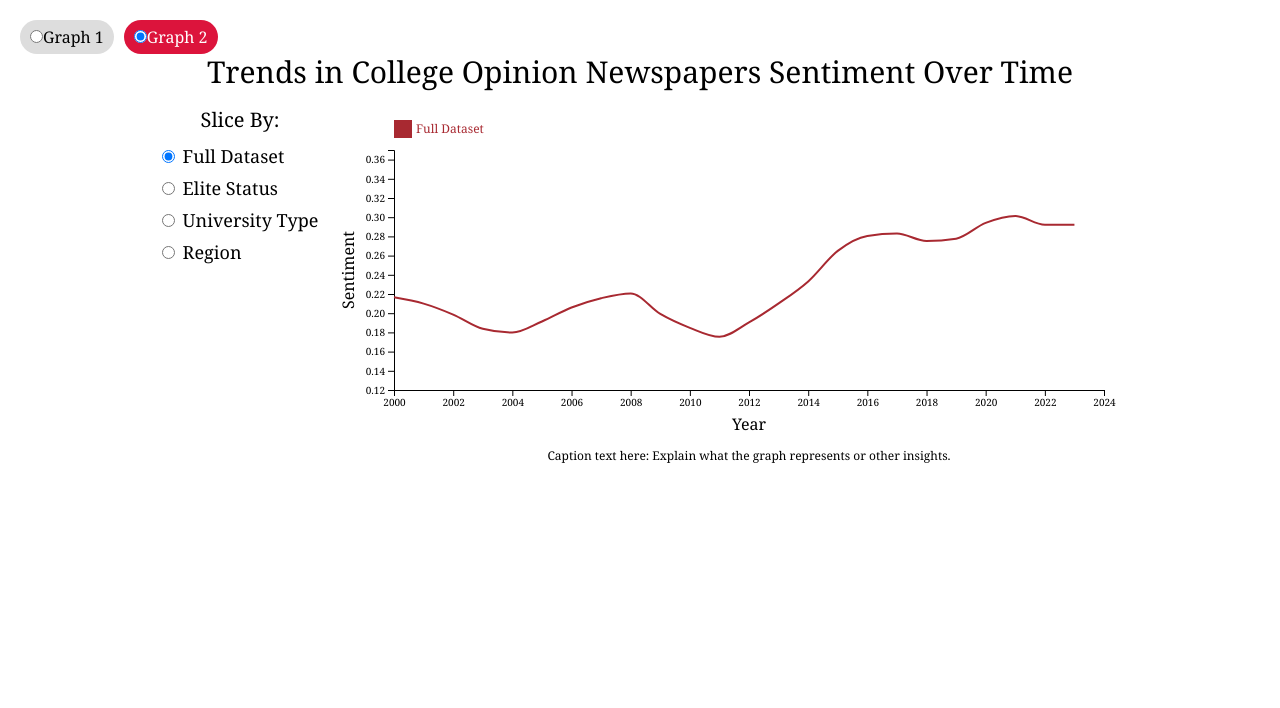
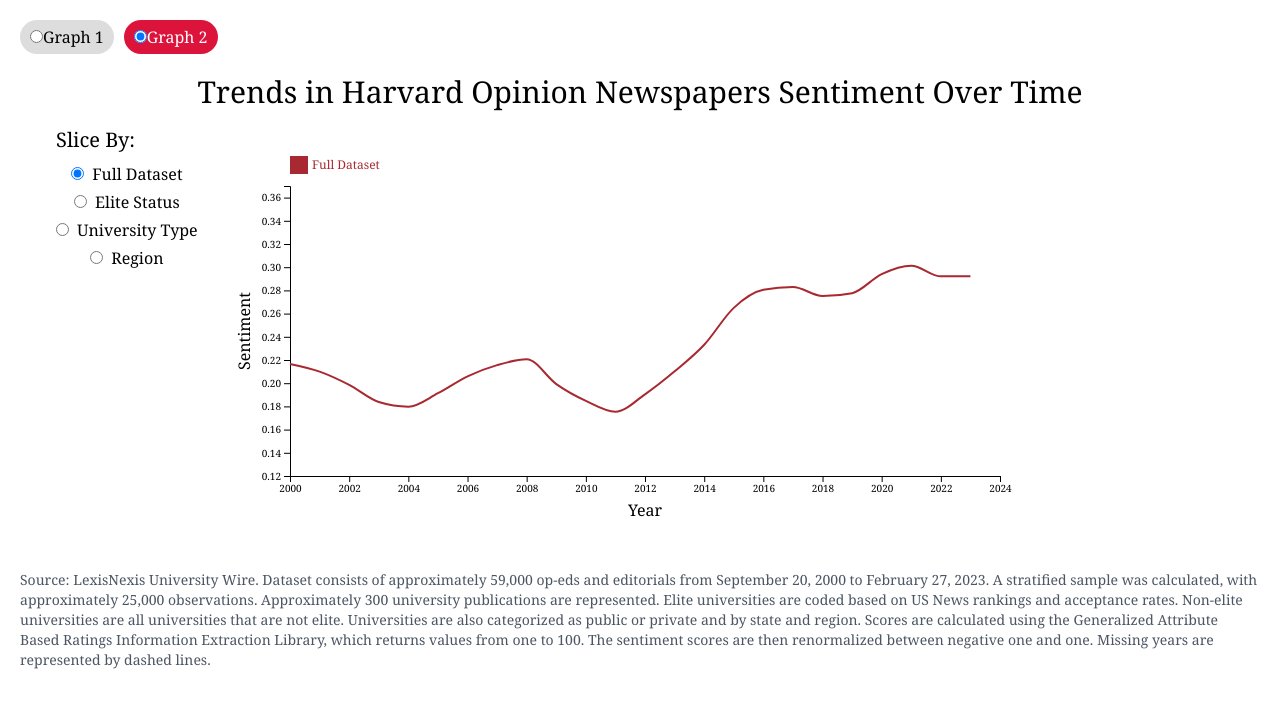
Before and after one commit to theharvardcrimson/sentiment-analysis-graphs, a React (Create React App) app: page / in a window 1280 px wide. Both pictures are taken after a click on the label "Graph 2". Shown: the top 708 px of the page. Built offline with nearby package versions, Linux system fonts and the light colour scheme.

Commit message:
add captions

```diff
--- a/src/AggregateChart.js
+++ b/src/AggregateChart.js
@@ -53,7 +53,7 @@ const Graph2 = ({ type, category }) => {
     // Remove any existing SVG elements
     d3.select(d3Container.current).selectAll("svg").remove();
 
-    const margin = { top: 60, right: 30, bottom: 100, left: 60 }, // Increase left margin to accommodate legend
+    const margin = { top: 60, right: 30, bottom: 50, left: 60 }, // Increase left margin to accommodate legend
     width = 800 - margin.left - margin.right,
     height = 400 - margin.top - margin.bottom;
 
@@ -98,15 +98,6 @@ const Graph2 = ({ type, category }) => {
     svg.append("g")
       .call(d3.axisLeft(y))
       .attr('font-family', 'Georgia, serif');
-
-    svg.append("text")
-      .attr("x", width / 2)
-      .attr("y", height + margin.bottom - 30)
-      .attr("text-anchor", "middle")
-      .attr("font-family", "Georgia, serif")
-      .attr("font-size", "12px")
-      .text("Caption text here: Explain what the graph represents or other insights.");
-
 
     const line = d3.line()
       .x(d => x(d.year))
--- a/src/AggregateSelection.js
+++ /dev/null
@@ -1,36 +0,0 @@
-import React from 'react';
-import './App.css';
-
-const Dropdown = ({ categories, types, selectedCategory, setSelectedCategory, selectedType, setSelectedType }) => {
-
-    // Function to format display name
-    const formatDisplayName = (name) => {
-        return name.replace(/_/g, ' ')
-            .replace('normalized', '')
-            .replace(/^net /i, '')
-            .split(' ')
-            .map(word => word.charAt(0).toUpperCase() + word.slice(1))
-            .join(' ')
-            .trim();
-    };
-
-    return (
-        <div className="flex flex-col items-center p-4 mb-4">
-            {/* Dropdown for selecting filter */}
-            <label className='text-xl mb-2' htmlFor="type-select">
-                Slice By:
-            </label>
-        <div className="flex flex-col space-y-1 items-start" onChange={e => setSelectedType(e.target.value)}>
-            {types.map((category) => (
-                <div key={category}>
-                    <input type="radio" id={category} name="type" value={category} checked={selectedType === category} />
-                    <label className="whitespace-nowrap ml-2 text-lg" htmlFor={category}>{formatDisplayName(category)}</label>
-                </div>
-            ))}
-</div>
-
-        </div>
-    );
-};
-
-export default Dropdown;
--- a/src/App.css
+++ b/src/App.css
@@ -15,40 +15,6 @@
   color: white;
 }
 
-/* Checkbox container */
-.checkbox-container {
-  display: flex;
-  flex-wrap: wrap;
-  gap: 10px;
-  padding: 10px;
-}
-
-/* Color key */
-.color-key {
-  display: flex;
-  flex-wrap: wrap;
-  margin-bottom: 20px;
-}
-
-.color-box {
-  width: 20px;
-  height: 20px;
-  display: inline-block;
-  margin-right: 5px;
-  border-radius: 3px;
-}
-
-.color-label {
-  margin-right: 10px;
-  display: flex;
-  align-items: center;
-}
-
-/* Toggle styles */
-.toggle-container {
-  display: flex;
-}
-
 .toggle-label {
   cursor: pointer;
   display: inline-block;
--- a/src/App.js
+++ b/src/App.js
@@ -2,6 +2,8 @@ import React, { useState } from 'react';
 import './App.css';
 import Graph1Packaged from './Graph1Packaged';
 import Graph2Packaged from './Graph2Packaged';
+import GraphCaption1 from './caption1';
+import GraphCaption2 from './caption2';
 
 function App() {
   // State to keep track of which graph to display
@@ -15,7 +17,7 @@ function App() {
   return (
     <div className="App">
       {/* Container for radio button toggles */}
-      <div className="toggle-container">
+      <div className="flex">
         {/* Toggle for Graph 1 */}
         <label className={`toggle-label ${selectedGraph === 'graph1' ? 'active' : ''}`}>
           <input
@@ -39,6 +41,7 @@ function App() {
       </div>
       {/* Conditional rendering of Graph components based on selectedGraph state */}
       {selectedGraph === 'graph1' ? <Graph1Packaged /> : <Graph2Packaged />}
+      {selectedGraph === 'graph1' ? <GraphCaption1 /> : <GraphCaption2 />}
     </div>
   );
 }
--- a/src/Graph2Packaged.js
+++ b/src/Graph2Packaged.js
@@ -1,6 +1,8 @@
 import React, { useState, useEffect } from 'react';
-import Graph2CategoryRadioGroup from './AggregateSelection';
+// import Graph2CategoryRadioGroup from './AggregateSelection';
 import Graph2 from './AggregateChart';
+import GraphPackaged from './GraphPackaged';
+import { formatCategoryName } from './HarvardOnlyChart'
 
 function Graph2Packaged() {
     const categories = [
@@ -23,23 +25,23 @@ function Graph2Packaged() {
     //     console.log("Selected Category:", selectedCategory);
     // }, [selectedType, selectedCategory]);
 
+    const types = ["Full Dataset", "elite_status", "university_type", "region"];
+
     return (
-        <div className='flex flex-col items-center'>
-            <h1 className="text-3xl">
-                Trends in College Opinion Newspapers Sentiment Over Time
-            </h1>
-            <div className='flex'>
-            <Graph2CategoryRadioGroup
-                categories={categories}
-                types={["Full Dataset", "elite_status", "university_type", "region"]}
-                selectedCategory={selectedCategory}
-                setSelectedCategory={setSelectedCategory}
-                selectedType={selectedType}
-                setSelectedType={setSelectedType}
-            />
-            <Graph2 type={selectedType} category={selectedCategory} />
-            </div>
-        </div>
+        <GraphPackaged
+            sidebarTitle="Slice By:"
+            sidebar={
+                <div className="flex flex-col space-y-1" onChange={e => setSelectedType(e.target.value)}>
+                    {types.map((category) => (
+                        <div key={category} className='whitespace-nowrap'>
+                            <input type="radio" id={category} name="type" value={category} checked={selectedType === category} />
+                            <label className="ml-2" htmlFor={category}>{formatCategoryName(category)}</label>
+                        </div>
+                    ))}
+                </div>
+            }
+            graph={<Graph2 type={selectedType} category={selectedCategory} />}
+        />
     );
 }
 
--- /dev/null
+++ b/src/GraphPackaged.js
@@ -0,0 +1,25 @@
+function GraphPackaged({
+    sidebarTitle, sidebar, graph
+}) {
+    return <div className="App">
+        <h1 className="text-3xl">
+            Trends in Harvard Opinion Newspapers Sentiment Over Time
+        </h1>
+
+        <div className="flex">
+            {/* Checkbox side */}
+            <div className="flex flex-col items-start p-4">
+                <h4 className='text-xl mb-2 whitespace-nowrap'>{sidebarTitle}</h4>
+                {sidebar}
+            </div>
+
+            {/* Graph side */}
+            <div className="flex-grow p-4">
+                {graph}
+            </div>
+        </div>
+    </div>;
+}
+
+
+export default GraphPackaged;
--- a/src/HarvardOnlyChart.js
+++ b/src/HarvardOnlyChart.js
@@ -1,16 +1,17 @@
 import React, { useEffect, useRef } from 'react';
 import * as d3 from 'd3';
 
-const Graph1 = ({ selectedCategories, categoryColors }) => {
-  const d3Container = useRef(null);
 
 // Function to format category name for display
-  const formatCategoryName = (name) => {
+export const formatCategoryName = (name) => {
   if (name === "wokeness_index_normalized") {
     return "Aggregate Index";
   }
   else if (name === "net_capitalism_normalized") {
     return "Anticaptialism";
+  }
+  else if (name === 'net_womens_rights_normalized') {
+    return "Women's Rights"
   }
   else {
     return name.replace(/_/g, ' ')
@@ -22,6 +23,9 @@ const Graph1 = ({ selectedCategories, categoryColors }) => {
       .trim();
   }
 };
+
+const Graph1 = ({ selectedCategories, categoryColors }) => {
+  const d3Container = useRef(null);
 
   useEffect(() => {
     const dataPath = `${process.env.PUBLIC_URL}/aggregates_harvard - aggregates_harvard.csv`;
@@ -47,7 +51,7 @@ const Graph1 = ({ selectedCategories, categoryColors }) => {
   const drawChart = (data) => {
     d3.select(d3Container.current).selectAll("svg").remove();
 
-    const margin = { top: 60, right: 30, bottom: 100, left: 60 }, // Increase left margin to accommodate legend
+    const margin = { top: 60, right: 30, bottom: 50, left: 60 }, // Increase left margin to accommodate legend
       width = 800 - margin.left - margin.right,
       height = 400 - margin.top - margin.bottom;
 
@@ -87,13 +91,7 @@ const Graph1 = ({ selectedCategories, categoryColors }) => {
       .call(d3.axisLeft(y))
       .attr('font-family', 'Georgia, serif');
 
-    svg.append("text")
-      .attr("x", width / 2)
-      .attr("y", height + margin.bottom - 30)
-      .attr("text-anchor", "middle")
-      .attr("font-family", "Georgia, serif")
-      .attr("font-size", "12px")
-      .text("Caption text here: Explain what the graph represents or other insights.");
+
 
     const legendWidth = 150;
     let offsetX = 0, offsetY = 0;
--- /dev/null
+++ b/src/caption1.js
@@ -0,0 +1,14 @@
+import React from 'react';
+
+const GraphCaption1 = () => {
+    const captionText = "Source: The Harvard Crimson. Dataset consists of approximately 8,700 op-eds, staff editorials, " +
+                        "and columns from September 19, 2001 to April 18, 2024. Scores are calculated using the Generalized " +
+                        "Attribute Based Ratings Information Extraction Library, which returns values from one to 100. The " +
+                        "sentiment scores are then renormalized between negative one and one. Missing years are represented " +
+                        "by dashed lines.";
+
+    return (
+        <h4 className="text-sm text-gray-600 mt-2 text-left">{captionText}</h4>    );
+};
+
+export default GraphCaption1;
--- /dev/null
+++ b/src/caption2.js
@@ -0,0 +1,16 @@
+import React from 'react';
+
+const GraphCaption2 = () => {
+    const captionText = "Source: LexisNexis University Wire. Dataset consists of approximately 59,000 op-eds and editorials " +
+                        "from September 20, 2000 to February 27, 2023. A stratified sample was calculated, with approximately " +
+                        "25,000 observations. Approximately 300 university publications are represented. Elite universities are " +
+                        "coded based on US News rankings and acceptance rates. Non-elite universities are all universities that are " +
+                        "not elite. Universities are also categorized as public or private and by state and region. Scores are calculated " +
+                        "using the Generalized Attribute Based Ratings Information Extraction Library, which returns values from one to 100. " +
+                        "The sentiment scores are then renormalized between negative one and one. Missing years are represented by dashed lines.";
+
+    return (
+        <h4 className="text-sm text-gray-600 mt-2 text-left">{captionText}</h4>    );
+};
+
+export default GraphCaption2;
```
Also changed, not shown: src/Graph1Packaged.js (+15 -37 lines). Lines whose indentation alone changed are shown as unchanged.
